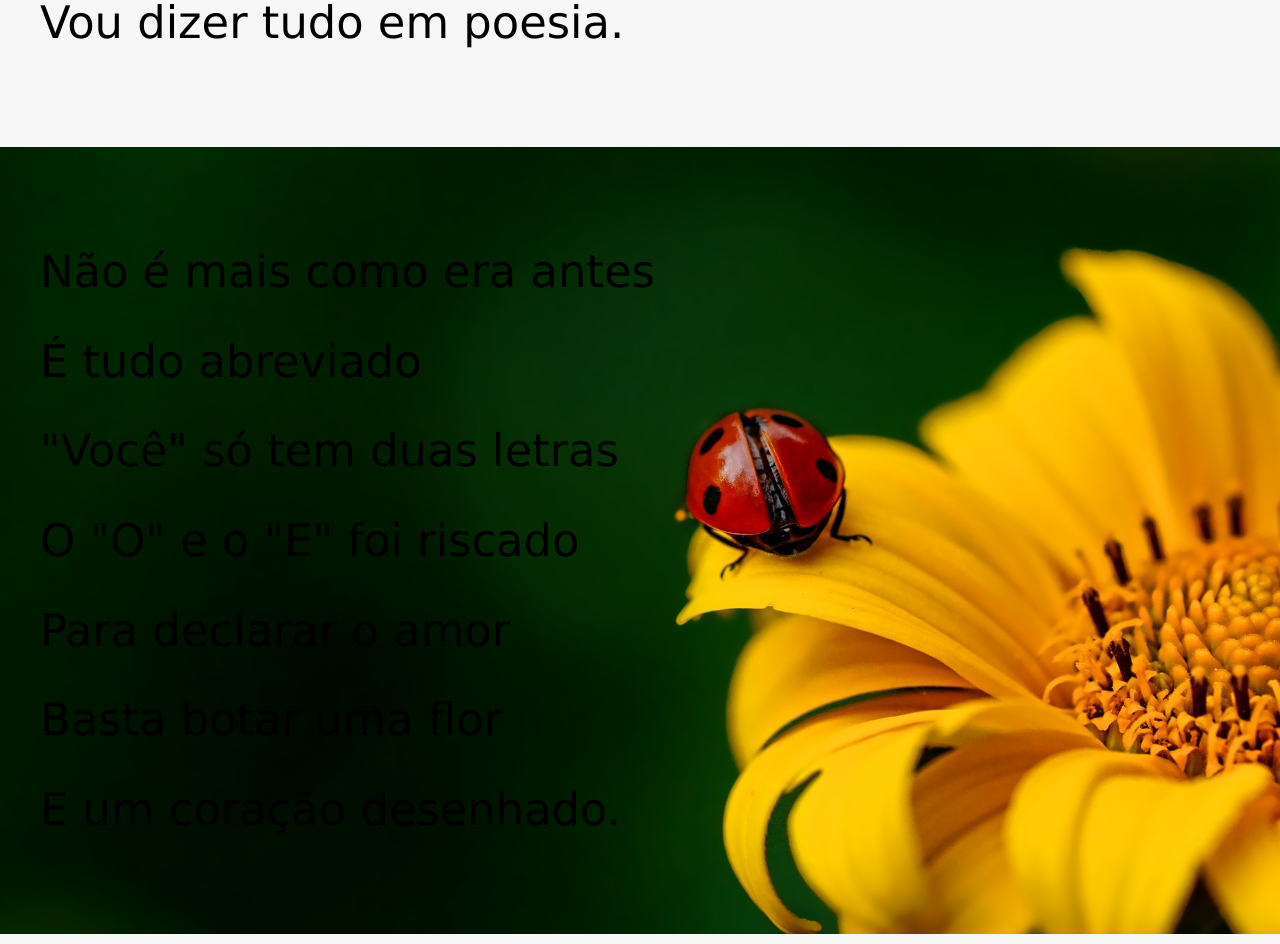
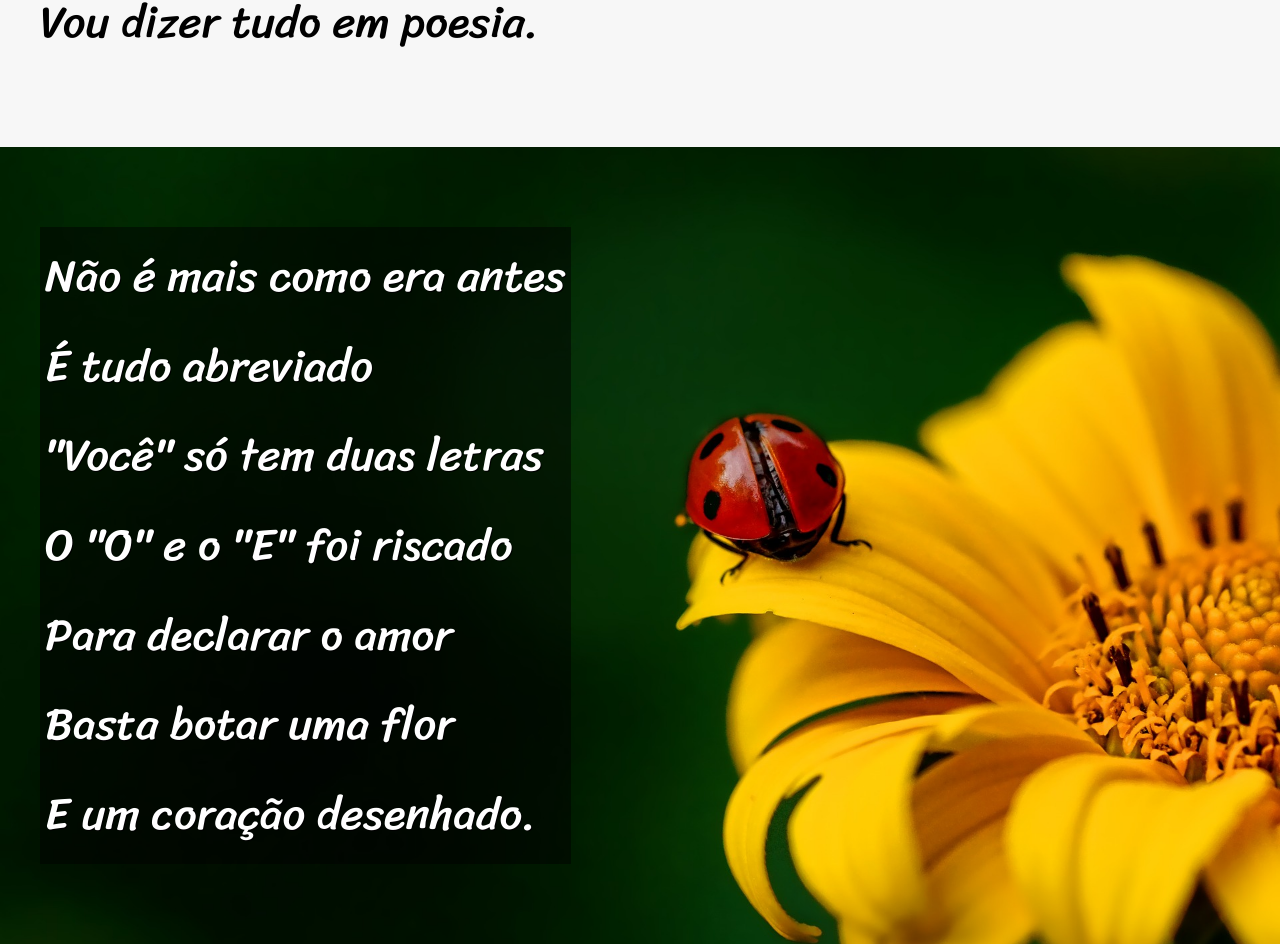
Before and after one commit to edgardmacfadden/projeto-cordel, a plain HTML site: page index.html in a window 1280 px wide. Shown: the part 881-1825 px from the top of the page. Drawn offline with Linux system fonts and the light colour scheme.

Commit message:
Finalizando estilização do projeto

```diff
--- a/index.html
+++ b/index.html
@@ -24,7 +24,7 @@
             </p>
         </section>
 
-        <section id="bkg01">
+        <section id="bkg01" class="img">
             <p>
                 Não é mais como era antes<br>
                 É tudo abreviado<br>
@@ -57,7 +57,7 @@
             </p>
         </section>
 
-        <section id="bkg02">
+        <section id="bkg02" class="img">
             <p>
                 Tenho saudade das cartas<br>
                 Escritas com a própria mão<br>
--- a/style.css
+++ b/style.css
@@ -1,6 +1,6 @@
 @charset "UTF-8";
 
-@import url('https://fonts.googleapis.com/css2?family=Passion+One:wght@400;700;900&display=swap');
+@import url('https://fonts.googleapis.com/css2?family=Passion+One:wght@400;700;900&family=Sriracha&display=swap');
 
 *{
     margin: 0px;
@@ -44,18 +44,15 @@ a:hover{
     text-decoration: underline;
 }
 
-
-main{
+section{
     background-color: #f7f7f7;
-}
-
-section{
     padding: 5vh 40px 10vh 40px;
     font-size: 3.5vw;
     line-height: 2em;
 }
 section > p{
-    padding-top: 5vh;
+    font-family: 'Sriracha', cursive;
+    margin-top: 5vh;
 }
 
 #bkg01{
@@ -65,6 +62,14 @@ section > p{
     background-size: cover;
     background-repeat: no-repeat;
 
+}
+
+section.img > p{
+    background-color: rgba(0, 0, 0, 0.493);
+    padding: 5px;
+    color: white;
+    text-shadow: 1px 1px black;
+    display: inline-block;
 }
 
 #bkg02{
```
